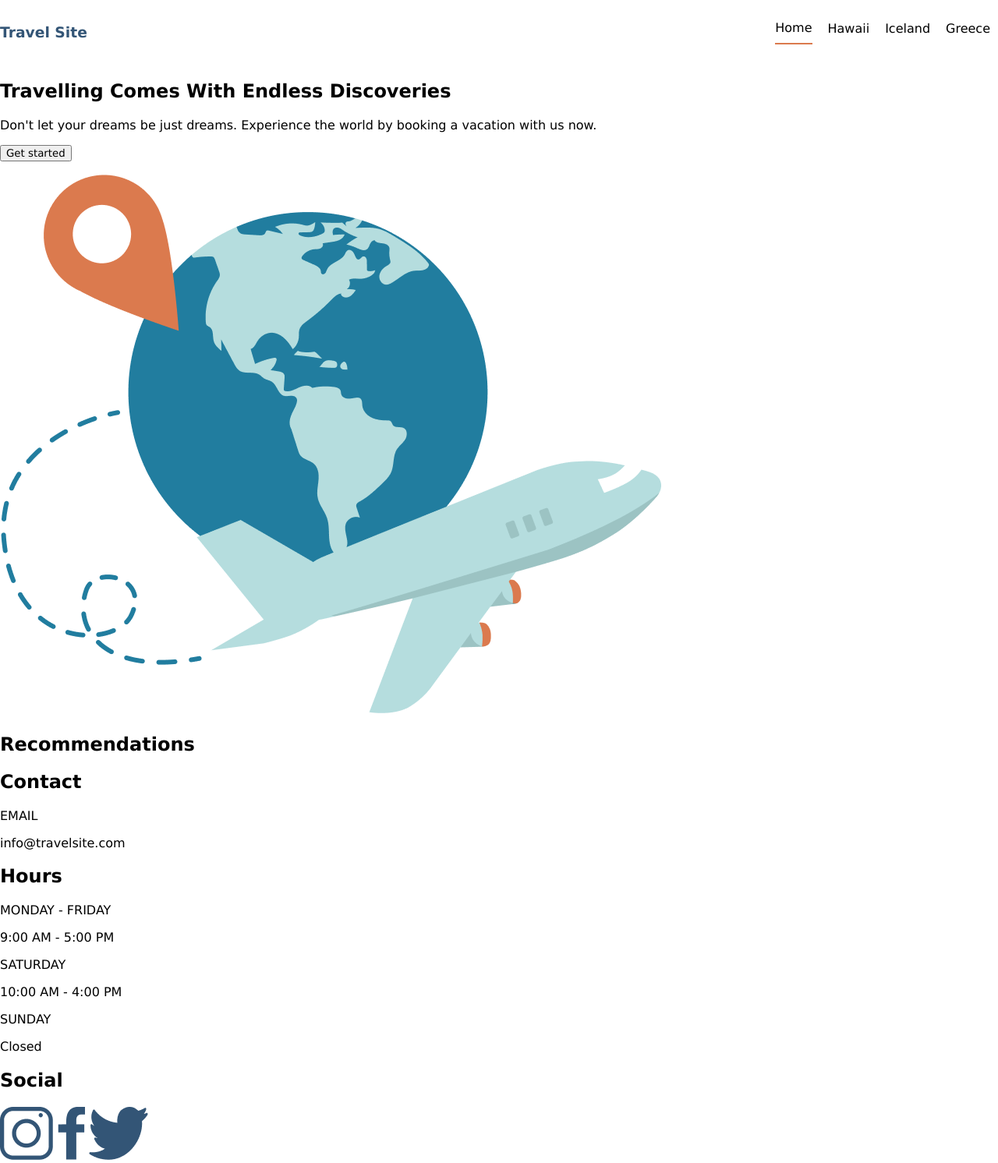
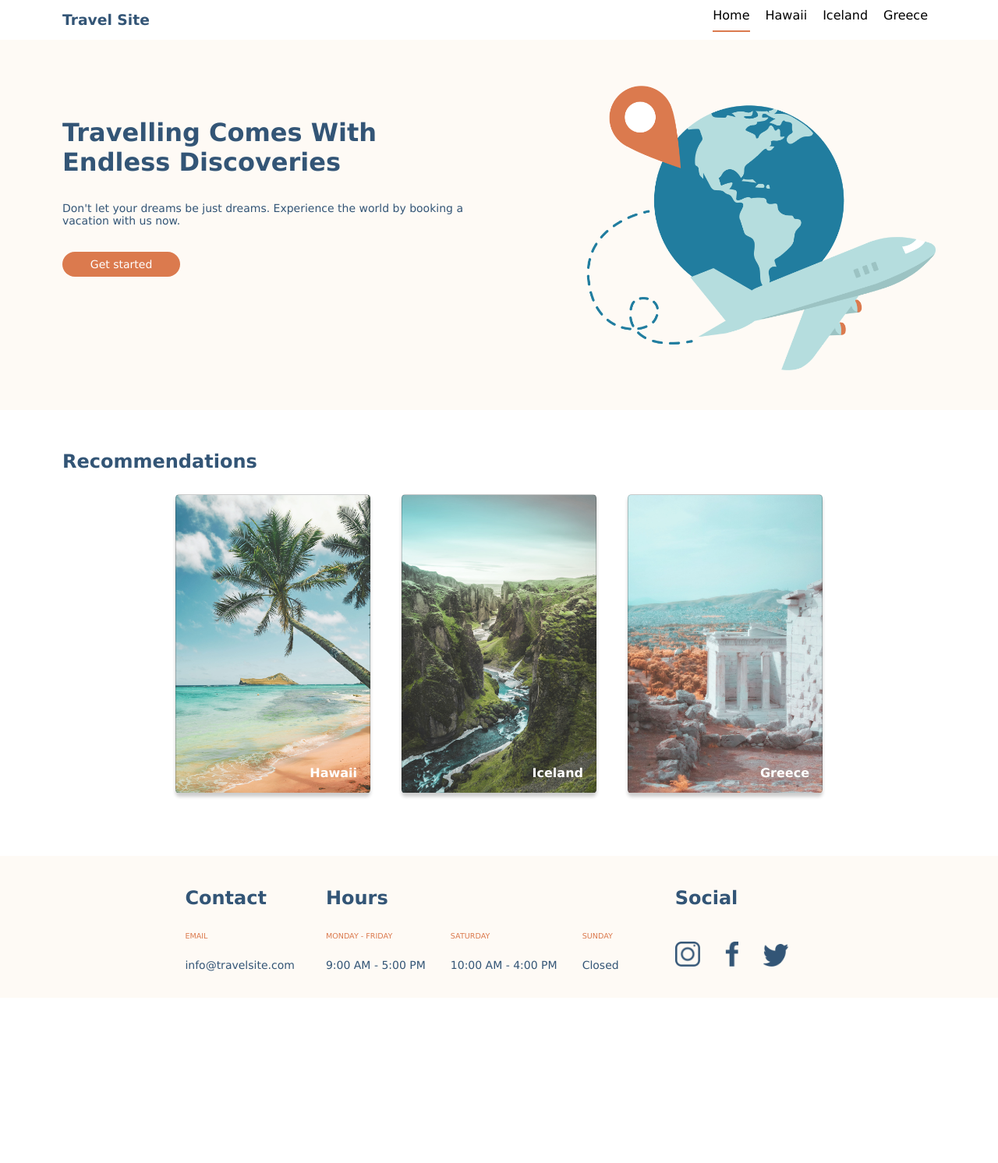
Before and after one commit to SimonMilord/travel-site, a plain HTML site: page index.html in a window 1280 px wide. Shown: the whole page at 78% size. After the commit the page ends 1280 px from the top, so only its background shows below. Drawn offline with Linux system fonts and the light colour scheme.

Commit message:
finished hero section, recommendations section and almost done on footer

```diff
--- a/css/global.css
+++ b/css/global.css
@@ -1,7 +1,7 @@
 * {
   font-family: Verdana, sans-serif;
+  box-sizing: border-box;
   /* border: 1px dashed black; */
-  box-sizing: border-box;
 }
 
 body {
@@ -17,7 +17,7 @@ header {
 .nav-wrapper {
   display: flex;
   justify-content: space-between;
-  max-width: 80rem;
+  max-width: 70rem;
   margin: 0 auto;
 }
 
@@ -25,21 +25,24 @@ header {
   text-decoration: none;
   display: flex;
   align-items: center;
-  color: #335576
+  color: #335576;
 }
 
-.logo-title {
-
+.logo-box {
+  display: flex;
+  align-items: center;
+  margin: 0;
 }
 
 .nav-list {
   display: flex;
   list-style-type: none;
   padding: 0;
+  margin: 0;
 }
 
 .nav-list__item {
-  display: flex;
+  display: inline-block;
   align-items: center;
   margin: 10px;
   padding-bottom: 10px;
@@ -55,3 +58,62 @@ header {
 }
 
 /* FOOTER  */
+
+footer {
+  background-color: #FEFAF5;
+  color: #335576;
+  display: flex;
+  align-items: center;
+  justify-content: center;
+
+}
+.footer-container {
+  display: flex;
+}
+
+.footer-card {
+  display: flex;
+  flex-direction: column;
+  justify-content: space-between;
+  margin: 20px;
+
+}
+
+.footer-card__title {
+
+}
+
+.footer-card__subtitle {
+  color: #DB7A4E;
+  font-size: 0.6rem;
+}
+
+.footer-card__info {
+  font-size: 0.875rem;
+}
+
+.footer-card--week-box {
+  display: flex;
+}
+
+.social-container {
+  display: flex;
+  margin-bottom: 1rem;
+  align-items: flex-end;
+}
+
+.social-icon {
+  max-width: 2rem;
+  max-height: 2rem;
+  margin-right: 2rem;
+}
+
+.footer-card--time {
+  /* padding: 2rem; */
+}
+
+.footer-card__week {
+  display: flex;
+  flex-direction: column;
+  margin-right: 2rem;
+}
--- a/css/main.css
+++ b/css/main.css
@@ -0,0 +1,111 @@
+/* HERO SECTION */
+
+.hero {
+  background-color: #FEFAF5;
+  display: flex;
+}
+.hero-wrapper {
+  display: flex;
+  max-width: 70rem;
+  margin: 3.125rem auto;
+  justify-content: space-between;
+  align-items: flex-start;
+}
+
+.hero-card {
+display: flex;
+flex-direction: column;
+justify-content: flex-start;
+margin: 3.125rem 0rem;
+max-width: 50%;
+}
+
+.hero-card__title {
+  color: #335576;
+  margin: 0;
+  font-size: xx-large;
+  max-width: 80%;
+}
+
+.hero-card__slogan {
+  color: #335576;
+  font-size: 0.875rem;
+  margin: 2rem 0px;
+}
+
+.hero-card__btn {
+  background-color: #DB7A4E;
+  color: #FFF;
+  border: none;
+  border-radius: 3.125rem;
+  max-width: 27%;
+  padding: 0.5rem;
+  font-size: 0.875rem;
+}
+
+.hero-img {
+  max-width: 40%;
+  display: flex;
+  max-height: 24rem;
+}
+
+/* RECOMMENDATIONS SECTION */
+
+.recommendations {
+  display: flex;
+  padding-top: 2rem;
+  padding-bottom: 5rem;
+}
+
+.reco-wrapper {
+  display: flex;
+  flex-direction: column;
+  width: 70rem;
+  margin: 0 auto;
+}
+
+.reco-title {
+  color: #335576;
+}
+
+.card-container {
+  display: flex;
+  width: 100%;
+  justify-content: center;
+  margin-top: 0.5rem;
+}
+
+.dest-card {
+  display: flex;
+  flex-direction: column;
+  align-items: flex-end;
+  justify-content: flex-end;
+  border: 1px solid rgb(0 0 0 / 0.2);
+  border-radius: 5px;
+  width: 15.625rem;
+  height: 24rem;
+  box-shadow: 0px 4px 4px rgb(0 0 0 / 0.2);
+  background-repeat: no-repeat;
+  background-position: center center;
+  background-size: cover;
+  margin: 0rem 1.25rem;
+  padding: 1rem;
+}
+
+.dest-card__name {
+  text-decoration: none;
+  color: #FFF;
+  font-weight: bold;
+}
+
+.dest-card--hawaii {
+  background-image: url(../assets/Images/hawaii.jpg);
+}
+
+.dest-card--iceland {
+  background-image: url(../assets/Images/iceland.jpg);
+}
+
+.dest-card--greece {
+  background-image: url(../assets/Images/greece.jpg);
+}
--- a/index.html
+++ b/index.html
@@ -10,7 +10,7 @@
 <body>
   <header>
     <nav class="nav-wrapper">
-      <a href="/index.html" class="logo-link"><h3 class="logo-title">Travel Site</h3></a>
+      <h3 class="logo-box"><a href="/index.html" class="logo-link">Travel Site</a></h3>
       <ul class="nav-list">
         <li class="nav-list__item nav-list__item--active"><a href="./index.html" class="nav-list__link">Home</a></li>
         <li class="nav-list__item"><a href="./pages/hawaii.html" class="nav-list__link">Hawaii</a></li>
@@ -22,56 +22,64 @@
 
   <main>
     <section class="hero">
-      <div class="hero__card">
-        <h1>Travelling Comes With Endless Discoveries</h1>
-        <p>Don't let your dreams be just dreams. Experience the world by booking a vacation with us now.</p>
-        <button class="get-started-btn">Get started</button>
+      <div class="hero-wrapper">
+        <div class="hero-card">
+          <h1 class="hero-card__title">Travelling Comes With Endless Discoveries</h1>
+          <p class="hero-card__slogan">Don't let your dreams be just dreams. Experience the world by booking a vacation with us now.</p>
+          <button class="hero-card__btn">Get started</button>
         </div>
-      <img class="hero__img" src="assets/Images/hero.png" alt="airplane around the globe">
+        <img class="hero-img" src="assets/Images/hero.png" alt="airplane around the globe">
+      </div>
     </section>
 
     <section class="recommendations">
-      <h2>Recommendations</h2>
+      <div class="reco-wrapper">
+        <h2 class="reco-title">Recommendations</h2>
         <div class="card-container">
           <div class="dest-card dest-card--hawaii">
-          <a href="pages/hawaii.html"></a>
+            <a class="dest-card__name" href="pages/hawaii.html">Hawaii</a>
           </div>
           <div class="dest-card dest-card--iceland">
-          <a href="pages/iceland.html"></a>
+            <a class="dest-card__name" href="pages/iceland.html">Iceland</a>
           </div>
           <div class="dest-card dest-card--greece">
-          <a href="pages/greece.html"></a>
+            <a class="dest-card__name" href="pages/greece.html">Greece</a>
+          </div>
       </div>
     </section>
   </main>
 
   <footer>
-    <div class="footer-card">
+    <div class="footer-container">
+      <div class="footer-card footer-card--email">
         <h2 class="footer-card__title">Contact</h2>
         <p class="footer-card__subtitle">EMAIL</p>
         <p class="footer-card__info">info@travelsite.com</p>
       </div>
-    <div class="footer-card">
+      <div class="footer-card footer-card--time">
         <h2 class="footer-card__title">Hours</h2>
+        <div class="footer-card--week-box">
           <div class="footer-card__week">
             <p class="footer-card__subtitle">MONDAY - FRIDAY</p>
             <p class="footer-card__info">9:00 AM - 5:00 PM</p>
           </div>
-        <div class="footer-card__sat">
+          <div class="footer-card__week">
             <p class="footer-card__subtitle">SATURDAY</p>
             <p class="footer-card__info">10:00 AM - 4:00 PM</p>
           </div>
-        <div class="footer-card__sun">
+          <div class="footer-card__week">
             <p class="footer-card__subtitle">SUNDAY</p>
             <p class="footer-card__info">Closed</p>
           </div>
         </div>
-    <div class="footer-card">
+      </div>
+      <div class="footer-card footer-card--social">
         <h2 class="footer-card__title">Social</h2>
         <div class="social-container">
-        <a href="https://www.instagram.com/"><img src="./assets/Icons/icon-instagram.png" alt="Instagram" class="instagram-icon"></a>
-        <a href="https://www.facebook.com/"><img src="./assets/Icons/icon-facebook.png" alt="Facebook" class="facebook-icon"></a>
-        <a href="https://twitter.com/"><img src="./assets/Icons/icon-twitter.png" alt="Twitter" class="twitter-icon"></a>
+          <a href="https://www.instagram.com/"><img src="./assets/Icons/icon-instagram.png" alt="Instagram" class="social-icon"></a>
+          <a href="https://www.facebook.com/"><img src="./assets/Icons/icon-facebook.png" alt="Facebook" class="social-icon"></a>
+          <a href="https://twitter.com/"><img src="./assets/Icons/icon-twitter.png" alt="Twitter" class="social-icon"></a>
+        </div>
       </div>
     </div>
   </footer>
```
Also changed, not shown: pages/greece.html (+32 -1 lines), pages/hawaii.html (+32 -1 lines), pages/iceland.html (+32 -1 lines). Lines whose indentation alone changed are shown as unchanged.
